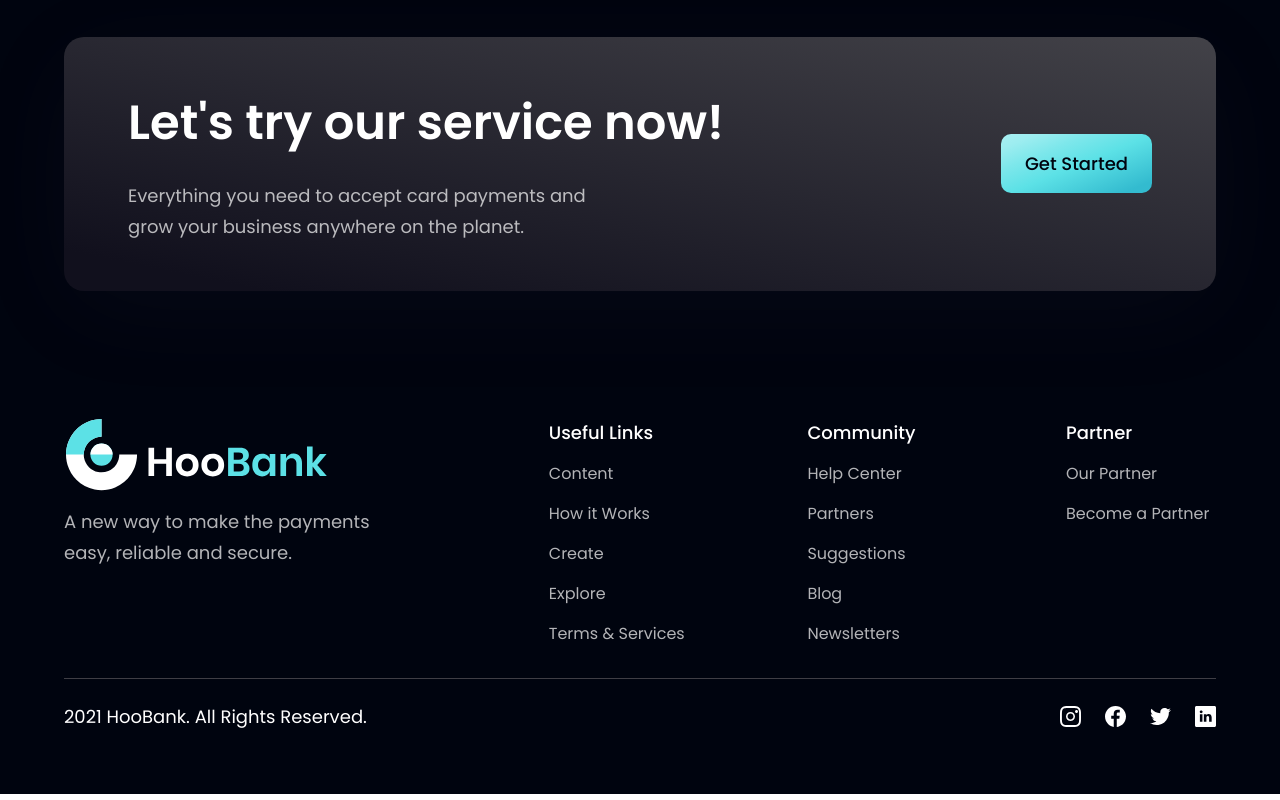
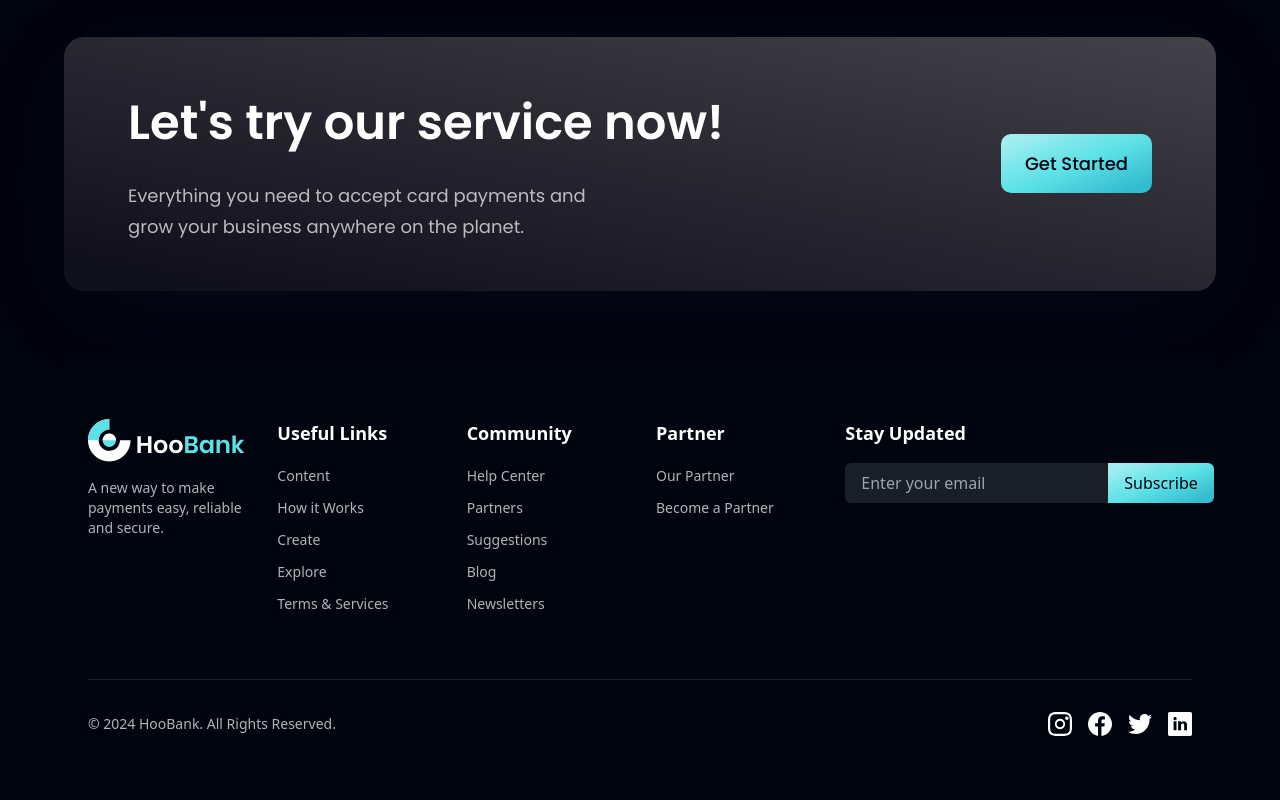
Before and after one commit to Amandeep4567/bank_modern_app, a React (Vite) app in the folder bank_modern_app/: page / in a window 1280 px wide. Shown: the part 4107-4907 px from the top of the page. Built offline with nearby package versions, Linux system fonts and the light colour scheme.

Commit message:
Refactor Footer component for improved layout and styling

```diff
--- a/bank_modern_app/src/components/Footer.jsx
+++ b/bank_modern_app/src/components/Footer.jsx
@@ -1,66 +1,80 @@
-import styles from "../style";
+import React from "react";
 import { logo } from "../assets";
 import { footerLinks, socialMedia } from "../constants";
 
-const Footer = () => (
-  <section className={`${styles.flexCenter} ${styles.paddingY} flex-col`}>
-    <div className={`${styles.flexStart} md:flex-row flex-col mb-8 w-full`}>
-      <div className="flex-1 flex flex-col justify-start mr-10">
-        <img
-          src={logo}
-          alt="hoobank"
-          className="w-[266px] h-[72px] object-contain"
-        />
-        <p className={`${styles.paragraph} mt-4 max-w-[310px]`}>
-          A new way to make the payments easy, reliable and secure.
+const Footer = () => {
+  return (
+    <footer className="bg-primary text-white py-16">
+      <div className="container mx-auto px-6">
+        <div className="grid grid-cols-1 lg:grid-cols-6 gap-8">
+          {/* Logo and Description */}
+          <div className="col-span-1 lg:col-span-1">
+            <img src={logo} alt="HooBank" className="w-40 h-auto mb-4" />
+            <p className="text-dimWhite text-sm">
+              A new way to make payments easy, reliable and secure.
             </p>
           </div>
 
-      <div className="flex-[1.5] w-full flex flex-row justify-between flex-wrap md:mt-0 mt-10">
-        {footerLinks.map((footerLink) => (
-          <div
-            key={footerLink.key}
-            className="flex flex-col ss:my-0 my-4 min-w-[150px]"
-          >
-            <h4 className="font-poppins font-medium text-[18px] leading-[27px] text-white">
-              {footerLink.title}
-            </h4>
-            <ul className="list-none mt-4">
-              {footerLink.links.map((link, index) => (
-                <li
-                  key={link.name}
-                  className={`font-poppins font-normal text-[16px] leading-[24px] text-dimWhite hover:text-secondary cursor-pointer ${
-                    index !== footerLink.links.length - 1 ? "mb-4" : "mb-0"
-                  }`}
+          {/* Footer Links */}
+          {footerLinks.map((section) => (
+            <div key={section.key} className="col-span-1">
+              <h4 className="text-lg font-semibold mb-4">{section.title}</h4>
+              <ul className="space-y-2">
+                {section.links.map((link) => (
+                  <li key={link.name}>
+                    <a
+                      href={link.link}
+                      className="text-dimWhite hover:text-secondary transition-colors duration-300 text-sm"
                     >
                       {link.name}
+                    </a>
                   </li>
                 ))}
               </ul>
             </div>
           ))}
+
+          {/* Newsletter Subscription */}
+          <div className="col-span-1 lg:col-span-2">
+            <h4 className="text-lg font-semibold mb-4">Stay Updated</h4>
+            <form className="flex flex-col sm:flex-row">
+              <input
+                type="email"
+                placeholder="Enter your email"
+                className="bg-white/10 text-white px-4 py-2 rounded-t-md sm:rounded-l-md sm:rounded-tr-none flex-grow mb-2 sm:mb-0"
+              />
+              <button
+                type="submit"
+                className="bg-blue-gradient text-primary px-4 py-2 rounded-b-md sm:rounded-r-md sm:rounded-bl-none hover:opacity-90 transition-opacity duration-300"
+              >
+                Subscribe
+              </button>
+            </form>
           </div>
         </div>
 
-    <div className="w-full flex justify-between items-center md:flex-row flex-col pt-6 border-t-[1px] border-t-[#3F3E45]">
-      <p className="font-poppins font-normal text-center text-[18px] leading-[27px] text-white">
-        2021 HooBank. All Rights Reserved.
+        {/* Bottom Section */}
+        <div className="mt-16 pt-8 border-t border-white/10 flex flex-col sm:flex-row justify-between items-center">
+          <p className="text-dimWhite text-sm mb-4 sm:mb-0">
+            © 2024 HooBank. All Rights Reserved.
           </p>
-
-      <div className="flex flex-row md:mt-0 mt-6">
-        {socialMedia.map((social, index) => (
-          <img
+          <div className="flex space-x-4">
+            {socialMedia.map((social) => (
+              <a
                 key={social.id}
-            src={social.icon}
-            alt={social.id}
-            className={`w-[21px] h-[21px] object-contain cursor-pointer ${
-              index !== socialMedia.length - 1 ? "mr-6" : "mr-0"
-            }`}
-          />
+                href={social.link}
+                target="_blank"
+                rel="noopener noreferrer"
+                className="text-white hover:text-secondary transition-colors duration-300"
+              >
+                <img src={social.icon} alt={social.id} className="w-6 h-6" />
+              </a>
             ))}
           </div>
         </div>
-  </section>
+      </div>
+    </footer>
   );
+};
 
 export default Footer;
```
Lines whose indentation alone changed are shown as unchanged.
